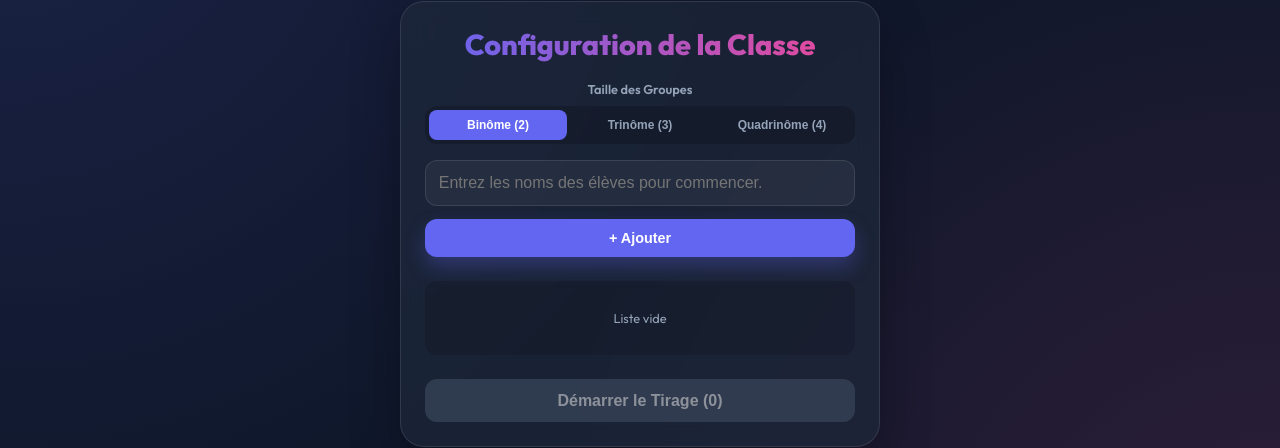
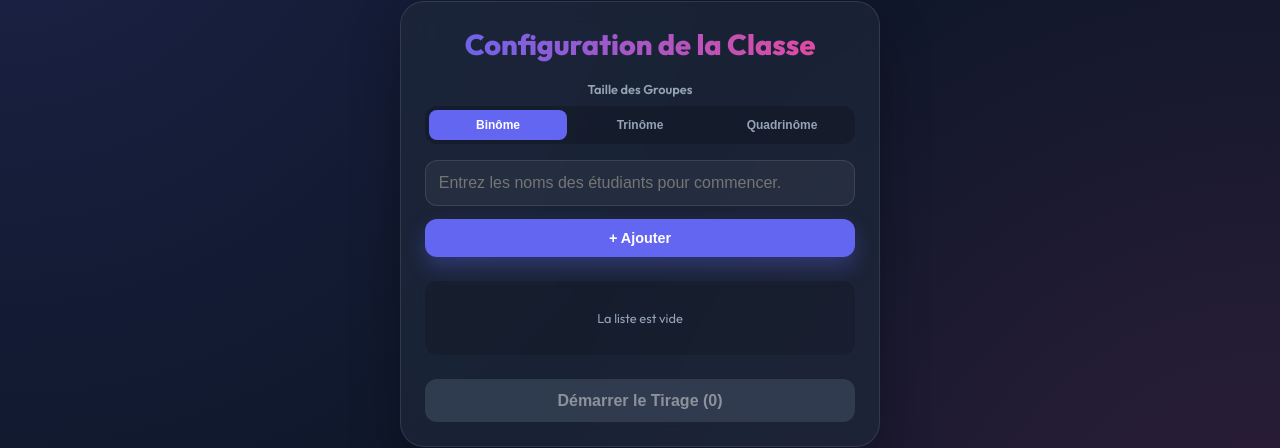
Before and after one commit to ait-assou/roulette, a React (Vite) app: page / in a window 1280 px wide. Shown: the part 176-624 px from the top of the page. Built offline with nearby package versions, Linux system fonts and the light colour scheme.

Commit message:
refactor: update terminology from élèves to étudiants and simplify group size labels

```diff
--- a/src/App.jsx
+++ b/src/App.jsx
@@ -9,10 +9,10 @@ const translations = {
     metaTitle: "La Roue des Binômes | Outil de Classe Interactif",
     title: "La Roue des Groupes",
     setupTitle: "Configuration de la Classe",
-    setupSubtitle: "Entrez les noms des élèves pour commencer.",
+    setupSubtitle: "Entrez les noms des étudiants pour commencer.",
     addStudent: "+ Ajouter",
     startPairing: "Démarrer le Tirage",
-    readyToPair: "Prêt pour le tirage de {count} élèves.",
+    readyToPair: "Prêt pour le tirage de {count} étudiants.",
     spinOnce: "LANCER LA ROUE",
     revealing: "TIRAGE EN COURS...",
     matched: "GROUPES FORMÉS !",
@@ -28,9 +28,10 @@ const translations = {
     spinToAlign: "La roue va aligner tous les binômes en un seul tour.",
     matchedText: "ASSORTIS !",
     groupSize: "Taille des Groupes",
-    mode2: "Binôme (2)",
-    mode3: "Trinôme (3)",
-    mode4: "Quadrinôme (4)"
+    mode2: "Binôme",
+    mode3: "Trinôme",
+    mode4: "Quadrinôme",
+    emptyList: "La liste est vide"
   },
   en: {
     metaTitle: "Student Pairing Wheel | Interactive Classroom Tool",
@@ -55,9 +56,10 @@ const translations = {
     spinToAlign: "The wheel will align all groups in a single spin.",
     matchedText: "MATCHED!",
     groupSize: "Group Size",
-    mode2: "Pair (2)",
-    mode3: "Trio (3)",
-    mode4: "Quad (4)"
+    mode2: "Pair",
+    mode3: "Trio",
+    mode4: "Quad",
+    emptyList: "List is empty"
   }
 };
 
@@ -84,7 +86,7 @@ function App() {
 
     const numGroups = Math.floor(count / size);
     if (numGroups === 0) {
-      alert(lang === 'fr' ? 'Pas assez d\'élèves !' : 'Not enough students!');
+      alert(lang === 'fr' ? 'Pas assez d\'étudiants !' : 'Not enough students!');
       return;
     }
 
--- a/src/components/InputForm.jsx
+++ b/src/components/InputForm.jsx
@@ -24,7 +24,7 @@ const InputForm = ({ onNamesSubmit, t }) => {
       onNamesSubmit(filteredNames, groupSize);
     } else {
       alert(t.mode2 === 'Binôme (2)'
-        ? `Veuillez ajouter au moins ${groupSize} élèves !`
+        ? `Veuillez ajouter au moins ${groupSize} étudiants !`
         : `Please add at least ${groupSize} students!`);
     }
   };
@@ -142,7 +142,7 @@ const InputForm = ({ onNamesSubmit, t }) => {
           ))}
           {names.length === 0 && (
             <div style={{ textAlign: 'center', color: 'var(--text-muted)', fontSize: '0.8rem', padding: '1rem' }}>
-              {t.mode2 === 'Binôme (2)' ? 'Liste vide' : 'List is empty'}
+              {t.emptyList}
             </div>
           )}
         </div>
```
